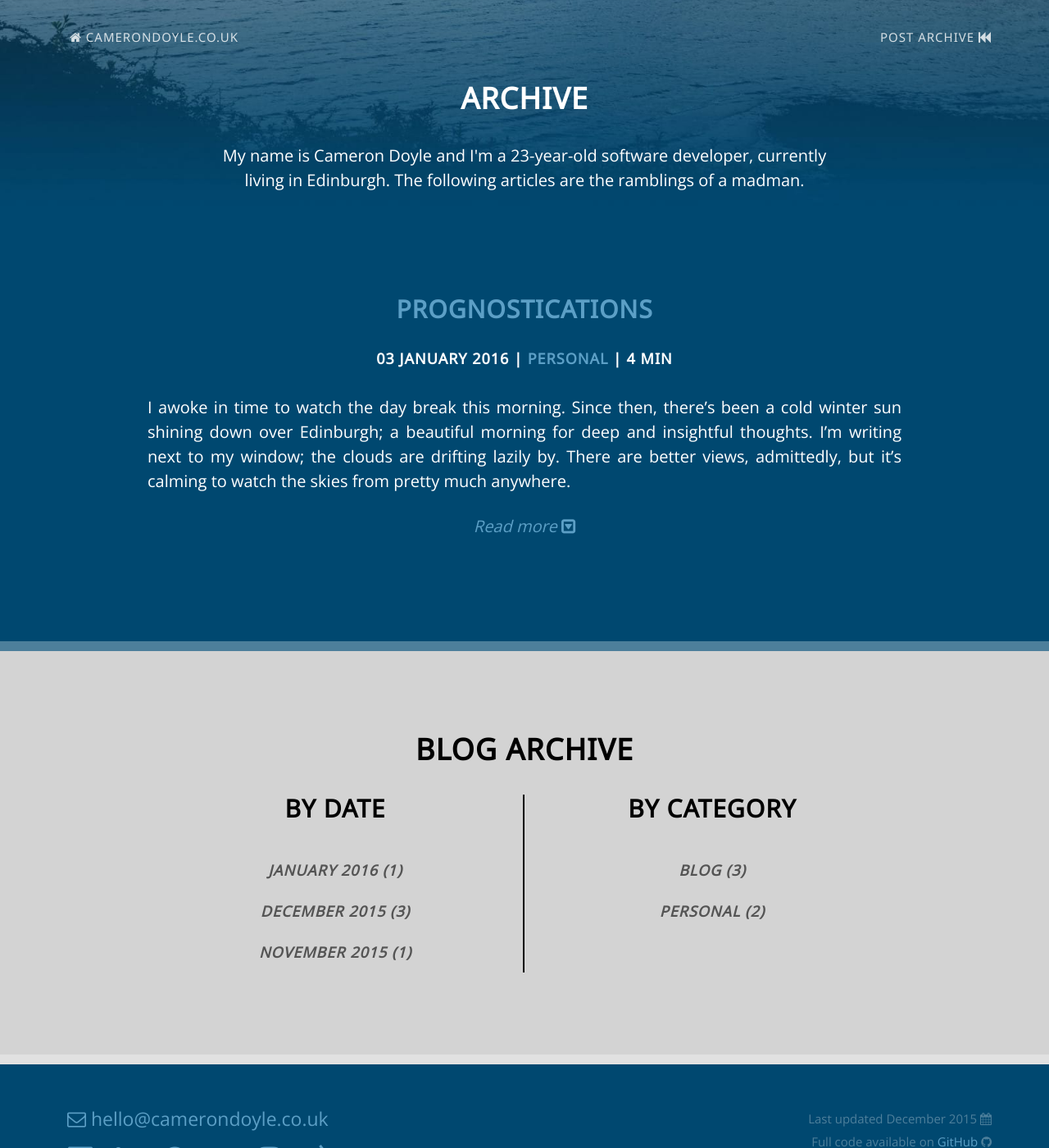
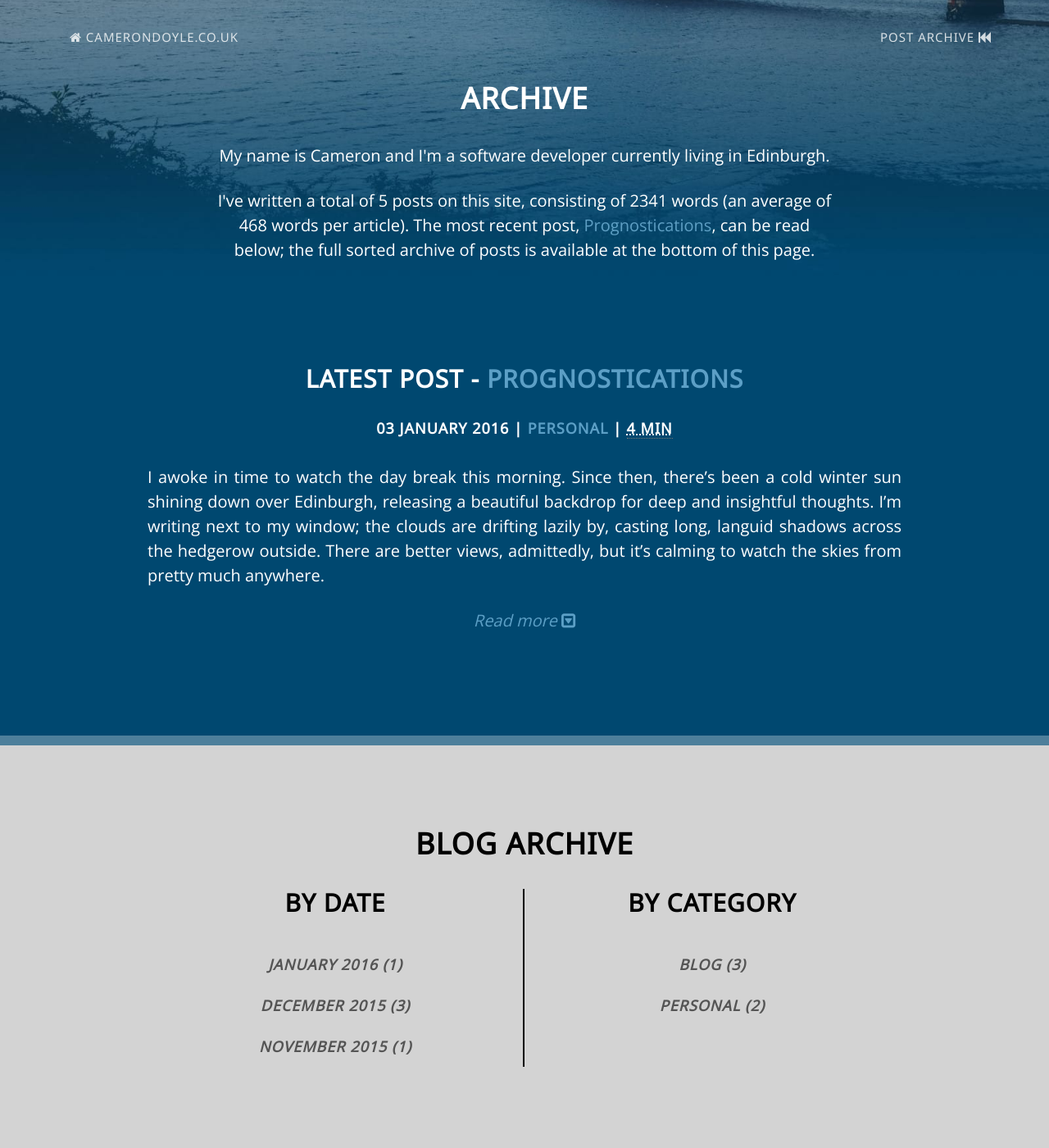
Before and after one commit to CameronD17/camerond17.github.io, a Jekyll site: the page built from blog/index.html, in a window 1280 px wide and 1400 px high. Shown: the whole window at 82% size. Built offline with Jekyll 4.4.1, drawn with Linux system fonts in a browser that asks for light colours; nearby versions of some CDN libraries; some of the changed text lies outside the part shown.

Commit message:
Added wordcounts to the Read Time, updated introduction to Prognostications post, updated intro to Archive page

```diff
--- a/_includes/footer.html
+++ b/_includes/footer.html
@@ -24,7 +24,7 @@
                 </ul>
             </div>
             <div class="right-footer">
-                <p>Last updated December 2015 <i class="fa fa-calendar fa-fw"></i></p>
+                <p>Last updated January 2016 <i class="fa fa-calendar fa-fw"></i></p>
                 <p>Full code available on <a href="https://github.com/CameronD17/camerond17.github.io" target="_blank" title="GitHub repo">GitHub </a><i class="fa fa-github fa-fw"></i></p>
                 <p>Photography by <a href="http://samstevensphotography.weebly.com/" target="_blank" title="Sam Stevens' website (photographer)">Sam Stevens </a><i class="fa fa-camera-retro fa-fw"></i></p>
             </div>
--- a/_layouts/post.html
+++ b/_layouts/post.html
@@ -13,7 +13,7 @@ layout: blog
                     <h4 class="intro-text">{{ page.date | date: "%d %B %Y" }} |
                         {% for tag in page.tags %}
                             <a href="{{ site.url }}/blog/#{{tag}}">{{tag}}</a>{% unless post.tags.size == 1 %}{% if forloop.rindex0 == 1 %} &{% elsif forloop.last == false %}, {% endif %}{% endunless %}
-                        {% endfor %} | {{ page.content | number_of_words | divided_by: 200 | plus: 1 }} min
+                        {% endfor %} | <abbr title="{{ page.content | number_of_words }}">{{ page.content | number_of_words | divided_by: 200 | plus: 1 }} min</abbr>
                     </h4>
                 </div>
             </div>
--- a/blog/_posts/2016-01-03-prognostications.markdown
+++ b/blog/_posts/2016-01-03-prognostications.markdown
@@ -5,7 +5,7 @@ date:       2016-01-03 14:00:00 +0000
 tags:       personal
 ---
 
-I awoke in time to watch the day break this morning. Since then, there's been a cold winter sun shining down over Edinburgh; a beautiful morning for deep and insightful thoughts. I'm writing next to my window; the clouds are drifting lazily by. There are better views, admittedly, but it's calming to watch the skies from pretty much anywhere.
+I awoke in time to watch the day break this morning. Since then, there's been a cold winter sun shining down over Edinburgh, releasing a beautiful backdrop for deep and insightful thoughts. I'm writing next to my window; the clouds are drifting lazily by, casting long, languid shadows across the hedgerow outside. There are better views, admittedly, but it's calming to watch the skies from pretty much anywhere.
 
 <!-- Read More -->
 
--- a/blog/index.html
+++ b/blog/index.html
@@ -2,7 +2,6 @@
 layout:     blog
 custom_js:  blog
 title:      Archive
-summary:    My name is Cameron Doyle and I'm a 23-year-old software developer, currently living in Edinburgh. The following articles are the ramblings of a madman.
 ---
 {% capture tags %}
     {% for tag in site.tags %}
@@ -11,6 +10,13 @@ summary:    My name is Cameron Doyle and I'm a 23-year-old software developer, c
 {% endcapture %}
 {% assign sortedtags = tags | split:' ' | sort %}
 
+{% for post in site.posts %}
+    {% assign thiswords = post.content | number_of_words %}
+    {% assign totalwords = totalwords | plus: thiswords %}
+{% endfor %}
+
+{% assign postcount = site.posts | size %}
+
 <!-- Intro Header -->
 <header class="intro">
     <div class="intro-body">
@@ -18,7 +24,8 @@ summary:    My name is Cameron Doyle and I'm a 23-year-old software developer, c
             <div class="row">
                 <div class="col-md-8 col-md-offset-2 intro-bg">
                     <h1>{{ page.title }}</h1>
-                    <p>{{ page.summary }}</p>
+                    <p>My name is Cameron and I'm a software developer currently living in Edinburgh.</p>
+                    <p>I've written a total of {{ postcount }} posts on this site, consisting of {{ totalwords }} words (an average of {{ totalwords | divided_by: postcount }} words per article). The most recent post, <a href="{{ site.posts.first.url | prepend: site.url }}">{{ site.posts.first.title }}</a>, can be read below; the full sorted archive of posts is available at the bottom of this page.</p>
                 </div>
             </div>
         </div>
@@ -31,13 +38,16 @@ summary:    My name is Cameron Doyle and I'm a 23-year-old software developer, c
         <div class="container">
             <div class="col-lg-10 col-lg-offset-1">
                 {% for post in site.posts limit:1 %}
-                    <h2><a href="{{ post.url | prepend: site.url }}">{{ post.title }}</a></h2>
+                    <h2>Latest Post - <a href="{{ post.url | prepend: site.url }}">{{ post.title }}</a></h2>
                     <h4>{{ post.date | date: "%d %B %Y" }} |
                     {% for tag in post.tags %}
-                        <a href="#{{ tag }}" class="page-scroll" data-toggle="collapse" data-target="#{{ tag }}" aria-expanded="false" aria-controls="{{ tag }}">{{tag}}</a>{% unless post.tags.size == 1 %}{% if forloop.rindex0 == 1 %} &{% elsif forloop.last == false %}, {% endif %}{% endunless %}
-                    {% endfor %} | {{ post.content | number_of_words | divided_by: 200 | plus: 1 }} min</h4>
+                        <a href="#blog-archive" class="page-scroll" data-toggle="collapse" data-target="#{{ tag }}" aria-expanded="false" aria-controls="{{ tag }}">{{tag}}</a>
+                        {% unless post.tags.size == 1 %}{% if forloop.rindex0 == 1 %} &{% elsif forloop.last == false %}, {% endif %}{% endunless %}
+                    {% endfor %} | <abbr title="{{ post.content | number_of_words }} words">{{ post.content | number_of_words | divided_by: 200 | plus: 1 }} min</abbr></h4>
                     {{ post.excerpt }}
-                    <p class="post-read-more"><a class="read-more" data-toggle="collapse" data-target="#post-expand" aria-expanded="false" aria-controls="post-expand"><span>Read more&nbsp;</span><i class="fa fa-toggle-down"></i></a></p>
+                    <p class="post-read-more">
+                        <a class="read-more" data-toggle="collapse" data-target="#post-expand" aria-expanded="false" aria-controls="post-expand"><span>Read more&nbsp;</span><i class="fa fa-toggle-down"></i></a>
+                    </p>
                     <div class="collapse" id="post-expand">
                         {{ post.content | remove: post.excerpt }}
                     </div>
@@ -66,7 +76,7 @@ summary:    My name is Cameron Doyle and I'm a 23-year-old software developer, c
                                 {% assign offby = forloop.index | minus: counter %}
                                 {% for postdate in site.posts limit: counter offset: offby %}
                                 <tr class="post-teaser">
-                                    <td class="post-title"><a href="{{ postdate.url | prepend: site.url }}">{{ postdate.title }}</a></td>
+                                    <td class="post-title"><a href="{{ postdate.url | prepend: site.url }}"><abbr title="{{ post.content | number_of_words | divided_by: 200 | plus: 1 }} min read - {{ post.content | number_of_words }} words">{{ postdate.title }}</abbr></a></td>
                                     <td class="blog-teaser-post-date">{{ postdate.date | date: "%a, ~%dth" | replace: '~0','' | replace: '~','' | replace: '1th','1st' | replace: '2th','2nd' | replace: '3th','3rd' | replace: '11st','11th' | replace: '12nd','12th' | replace: '13rd','13th' }}</td>
                                 </tr>
                                 {% endfor %}
@@ -84,7 +94,7 @@ summary:    My name is Cameron Doyle and I'm a 23-year-old software developer, c
                         <table class="table blog-posts">
                             {% for post in site.tags[tag] %}
                                 <tr class="post-teaser">
-                                    <td class="post-title"><a href="{{ post.url | prepend: site.url }}">{{ post.title }}</a></td>
+                                    <td class="post-title"><a href="{{ post.url | prepend: site.url }}"><abbr title="{{ post.content | number_of_words | divided_by: 200 | plus: 1 }} min read - {{ post.content | number_of_words }} words">{{ postdate.title }}</abbr></a></td>
                                     <td class="blog-teaser-post-date">{{ post.date | date: "%d %b %Y" }}</td>
                                 </tr>
                             {% endfor %}
```
